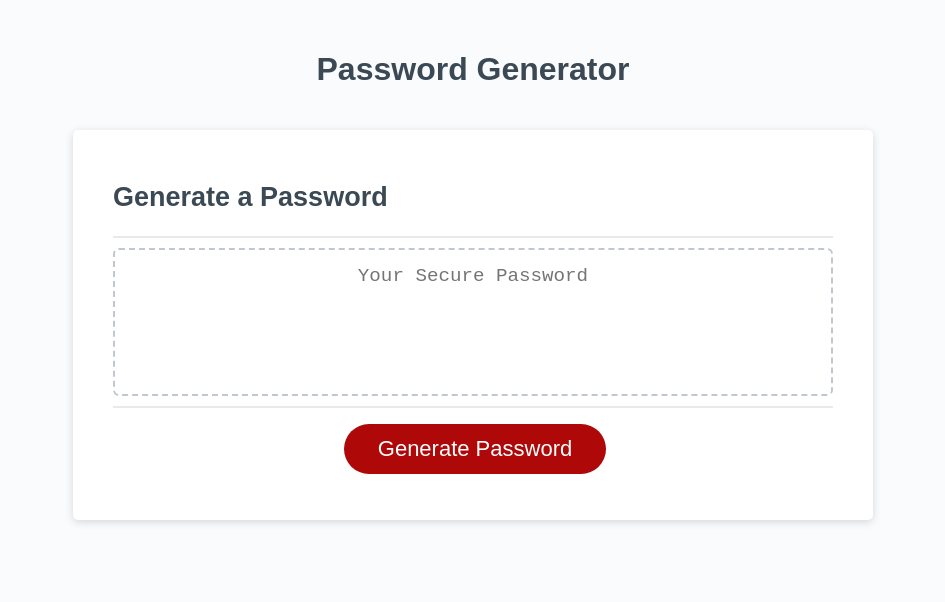
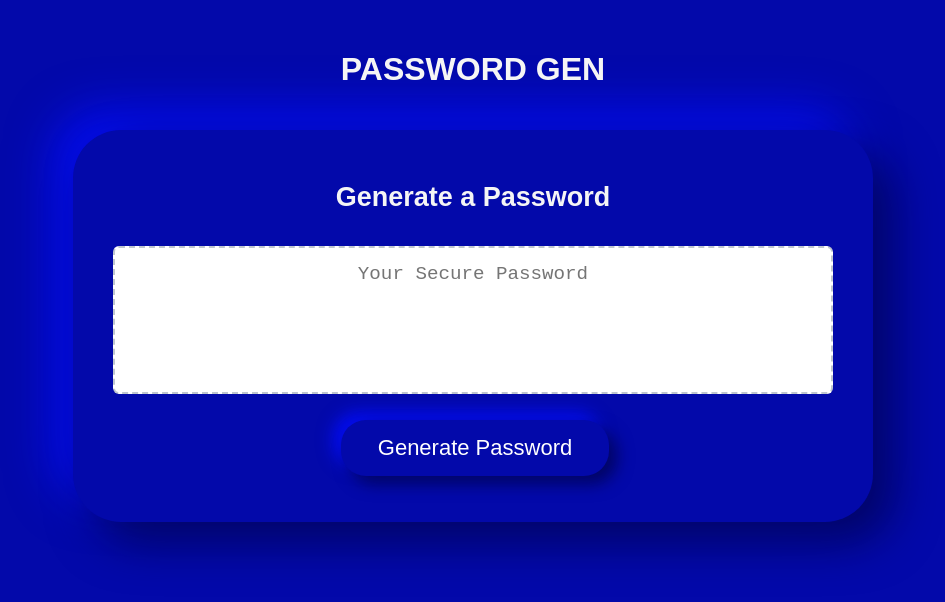
Before and after one commit to lbako801/Bako-Password-Gen, a plain HTML site: page index.html in a window 1280 px wide. Shown: the whole page, without its empty margins (167-1112 px from the left). Drawn offline with Linux system fonts and the light colour scheme.

Commit message:
updated styling to be meumorphic

```diff
--- a/index.html
+++ b/index.html
@@ -4,29 +4,26 @@
     <meta charset="UTF-8" />
     <meta name="viewport" content="width=device-width, initial-scale=1.0" />
     <meta http-equiv="X-UA-Compatible" content="ie=edge" />
+    <link rel="preconnect" href="https://fonts.googleapis.com">
+    <link rel="preconnect" href="https://fonts.gstatic.com" crossorigin>
+    <link href="https://fonts.googleapis.com/css2?family=Poppins&display=swap" rel="stylesheet">
     <title>Password Generator</title>
     <link rel="stylesheet" href="style.css" />
   </head>
   <body>
     <div class="wrapper">
       <header>
-        <h1>Password Generator</h1>
+        <h1>PASSWORD GEN</h1>
       </header>
       <div class="card">
-        <div class="card-header">
           <h2>Generate a Password</h2>
-        </div>
-        <div class="card-body">
           <textarea
             readonly
             id="password"
             placeholder="Your Secure Password"
             aria-label="Generated Password"
           ></textarea>
-        </div>
-        <div class="card-footer">
-          <button id="generate" class="btn">Generate Password</button>
-        </div>
+        <button id="generate" class="btn">Generate Password</button>
       </div>
     </div>
     <script src="script.js"></script>
--- a/script.js
+++ b/script.js
@@ -55,9 +55,7 @@ function generatePassword() {
   }
 
   return (finishedpass)
-
 }
-
 // Write password to the #password input
 function writePassword() {
   var password = generatePassword();
@@ -66,6 +64,5 @@ function writePassword() {
   passwordText.value = password;
 
 }
-
 // Add event listener to generate button
-  generateBtn.addEventListener("click", writePassword);
+generateBtn.addEventListener("click", writePassword);
--- a/style.css
+++ b/style.css
@@ -14,7 +14,7 @@ body,
 
 body {
   font-family: sans-serif;
-  background-color: #f9fbfd;
+  background-color: #0309aa;
 }
 
 .wrapper {
@@ -27,19 +27,25 @@ header {
   text-align: center;
   padding: 20px;
   padding-top: 0px;
-  color: hsl(206, 17%, 28%);
+  color: whitesmoke;
 }
 
 .card {
-  background-color: hsl(0, 0%, 100%);
+  display: flex;
+  flex-direction: column;
+  align-items: center;
+  justify-content: center;
+  background-color: #0309aa ;
   border-radius: 5px;
   border-width: 1px;
-  box-shadow: rgba(0, 0, 0, 0.15) 0px 2px 8px 0px;
-  color: hsl(206, 17%, 28%);
   font-size: 18px;
   margin: 0 auto;
   max-width: 800px;
   padding: 30px 40px;
+  border-radius: 3rem;
+  box-shadow:  20px 20px 46px #020564,
+             -20px -20px 46px #040df0;
+  color: whitesmoke;
 }
 
 .card-header::after {
@@ -74,10 +80,10 @@ header {
 
 .btn {
   border: none;
-  background-color: hsl(360, 91%, 36%);
+  background-color:#0309aa;
   border-radius: 25px;
-  box-shadow: rgba(0, 0, 0, 0.1) 0px 1px 6px 0px rgba(0, 0, 0, 0.2) 0px 1px 1px
-    0px;
+  box-shadow:  8px 8px 16px #020564,
+             -8px -8px 16px #040df0;
   color: hsl(0, 0%, 100%);
   display: inline-block;
   font-size: 22px;
@@ -86,6 +92,14 @@ header {
   padding: 14px 34px;
   text-align: center;
   cursor: pointer;
+  box-sizing: border-box;
+  border: dashed 3px transparent;
+  transition: all 400ms ease;
+}
+
+.btn:hover {
+  border: whitesmoke dashed 3px;
+  box-sizing: border-box;
 }
 
 button[disabled] {
```
